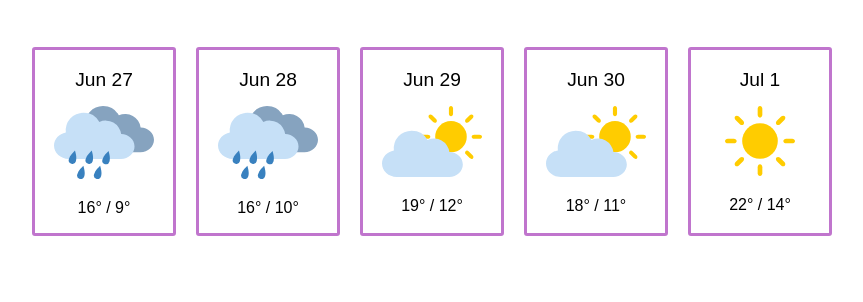
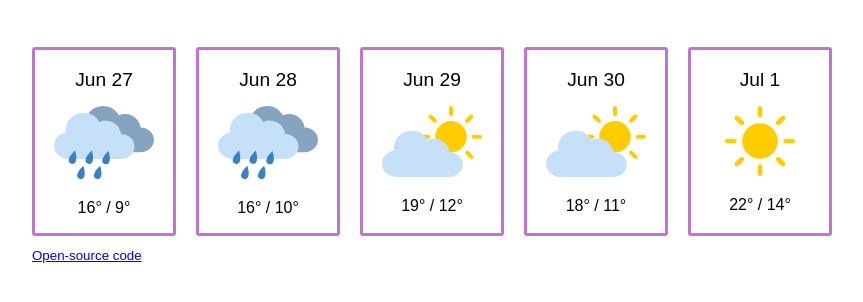
Before and after one commit to natalie-maks/weather-app, a plain HTML site: page index.html in a window 1280 px wide. Shown: the part 396-698 px from the top of the page, without its empty margins (208-1071 px from the left). Drawn offline with nearby package versions, Linux system fonts and the light colour scheme.

Commit message:
Added link to github

```diff
--- a/index.html
+++ b/index.html
@@ -97,6 +97,11 @@
         <p>22° / 14°</p>
       </div>
     </div>
+    <small
+      ><a href="https://github.com/natalie-maks/weather-app" target="_blank"
+        >Open-source code</a
+      >
+    </small>
     <script src="src/index.js"></script>
   </body>
 </html>
```
